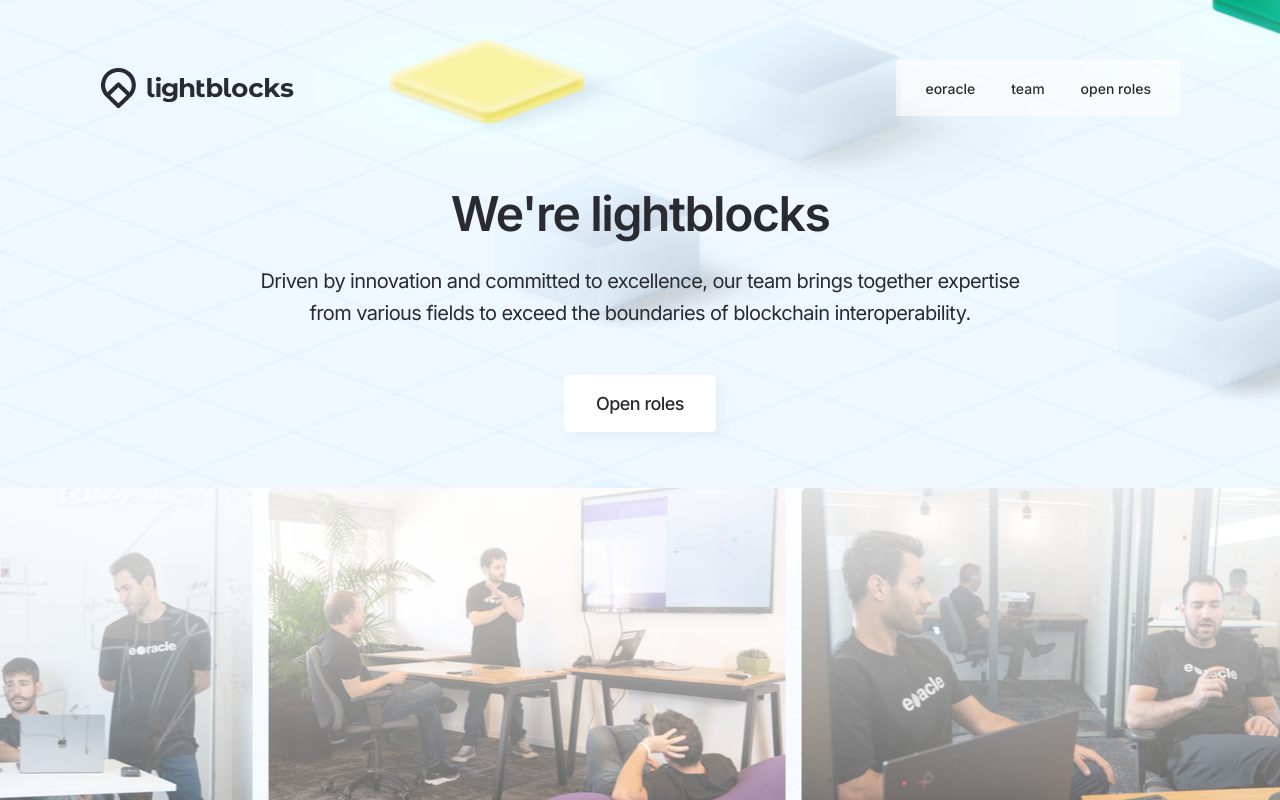
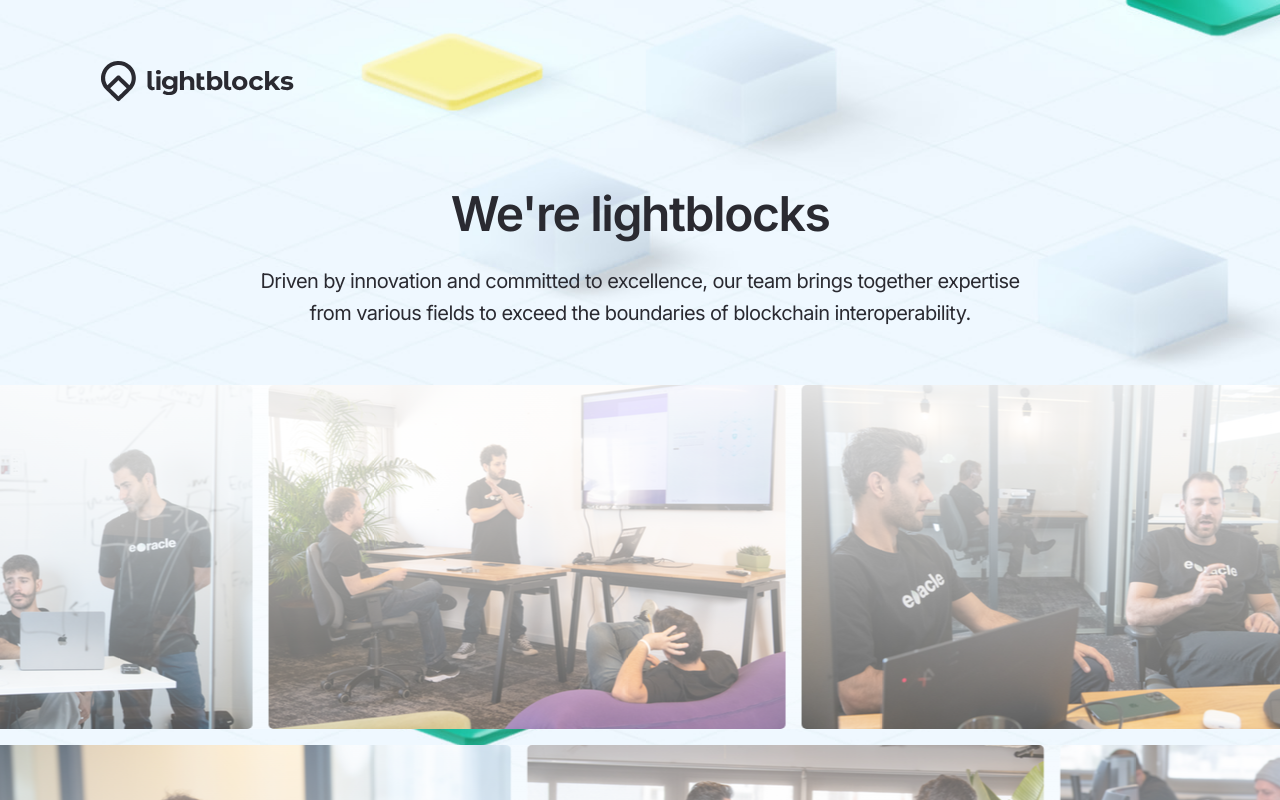
Before and after one commit to MatarSherman/MatarLightblocks, a Next.js app: page /team in a window 1280 px wide. Shown: the top 800 px of the page. Built offline with nearby package versions, Linux system fonts and the light colour scheme.

Commit message:
remove open-roles page accessibility

```diff
--- a/src/app/shared/components/Header/Header.jsx
+++ b/src/app/shared/components/Header/Header.jsx
@@ -5,7 +5,7 @@
 
 import "./header.css";
 
-export function Header({ bgIsLoaded, isHomePage = false }) {
+export function Header({ bgIsLoaded, isHomePage = false, hasNavBar=false }) {
   const location = usePathname();
 
   return (
@@ -31,6 +31,8 @@
             alt="Lightblocks logo"
           />
         </Link>
+        {
+          !hasNavBar ? null :
           <nav className="header__nav">
             <a
               className="header__nav-link"
@@ -61,6 +63,7 @@
               open roles
             </Link>
           </nav>
+        }
       </div>
     </header>
   );
--- a/src/app/team/components/TeamHero/TeamHero.jsx
+++ b/src/app/team/components/TeamHero/TeamHero.jsx
@@ -18,11 +18,11 @@
             together expertise from various fields to exceed the boundaries of
             blockchain interoperability.
           </p>
-          <div className="team-hero__cta">
+          {/* <div className="team-hero__cta">
             <ButtonLink variant="secondary" href="/open-roles">
               Open roles
             </ButtonLink>
-          </div>
+          </div> */}
         </div>
         <TeamCarousel isLoaded={isLoaded} />
       </div>
--- a/src/app/team/page.jsx
+++ b/src/app/team/page.jsx
@@ -24,10 +24,10 @@
 
         <div className="spacer">
           <div className="team-hiring-cta">
-            <h2>We&apos;re Hiring!</h2>
+            {/* <h2>We&apos;re Hiring!</h2>
             <div>
               Check <Link href="/open-roles">Open Roles</Link>{" "}
-            </div>
+            </div> */}
           </div>
         </div>
       </main>
```
Also changed, not shown: src/app/open-roles/pagedisabled.jsx (renamed from src/app/open-roles/page.jsx). Lines whose indentation alone changed are shown as unchanged.
